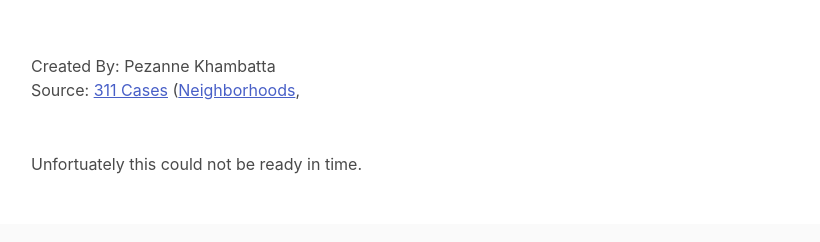
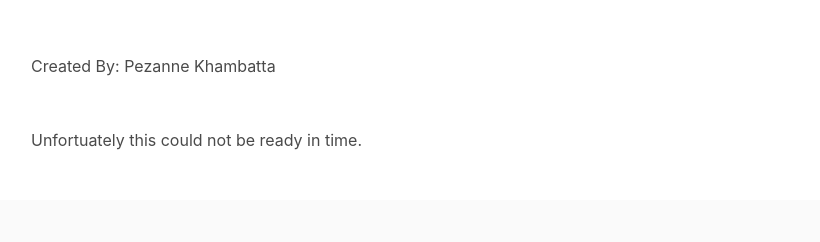
Before and after one commit to usf-cs360-spring2020/homework4-pkhambat1, a plain HTML site: page circle-packing.html in a window 1280 px wide. Shown: the part 956-1198 px from the top of the page, without its empty margins (33-853 px from the left). Drawn offline with nearby package versions, Linux system fonts and the light colour scheme; grey boxes are pictures that could not be loaded.

Commit message:
commented out src

```diff
--- a/circle-packing.html
+++ b/circle-packing.html
@@ -109,9 +109,8 @@
 
 
         <figcaption>
-          Created By: Pezanne Khambatta <br> Source: <a
-            href="https://data.sfgov.org/City-Infrastructure/311-Cases/vw6y-z8j6/data">311 Cases</a> (<a
-            href="https://data.sfgov.org/Geographic-Locations-and-Boundaries/Analysis-Neighborhoods/p5b7-5n3h">Neighborhoods</a>,
+          Created By: Pezanne Khambatta <br>
+          <!-- Source: <a href="https://data.sfgov.org/City-Infrastructure/311-Cases/vw6y-z8j6/data">311 Cases</a> (<a href="https://data.sfgov.org/Geographic-Locations-and-Boundaries/Analysis-Neighborhoods/p5b7-5n3h">Neighborhoods</a>, -->
           <!-- <a href="https://data.sfgov.org/Geographic-Locations-and-Boundaries/Streets-Active-and-Retired/3psu-pn9h">Streets</a>) -->
         </figcaption>
       </figure>
```
